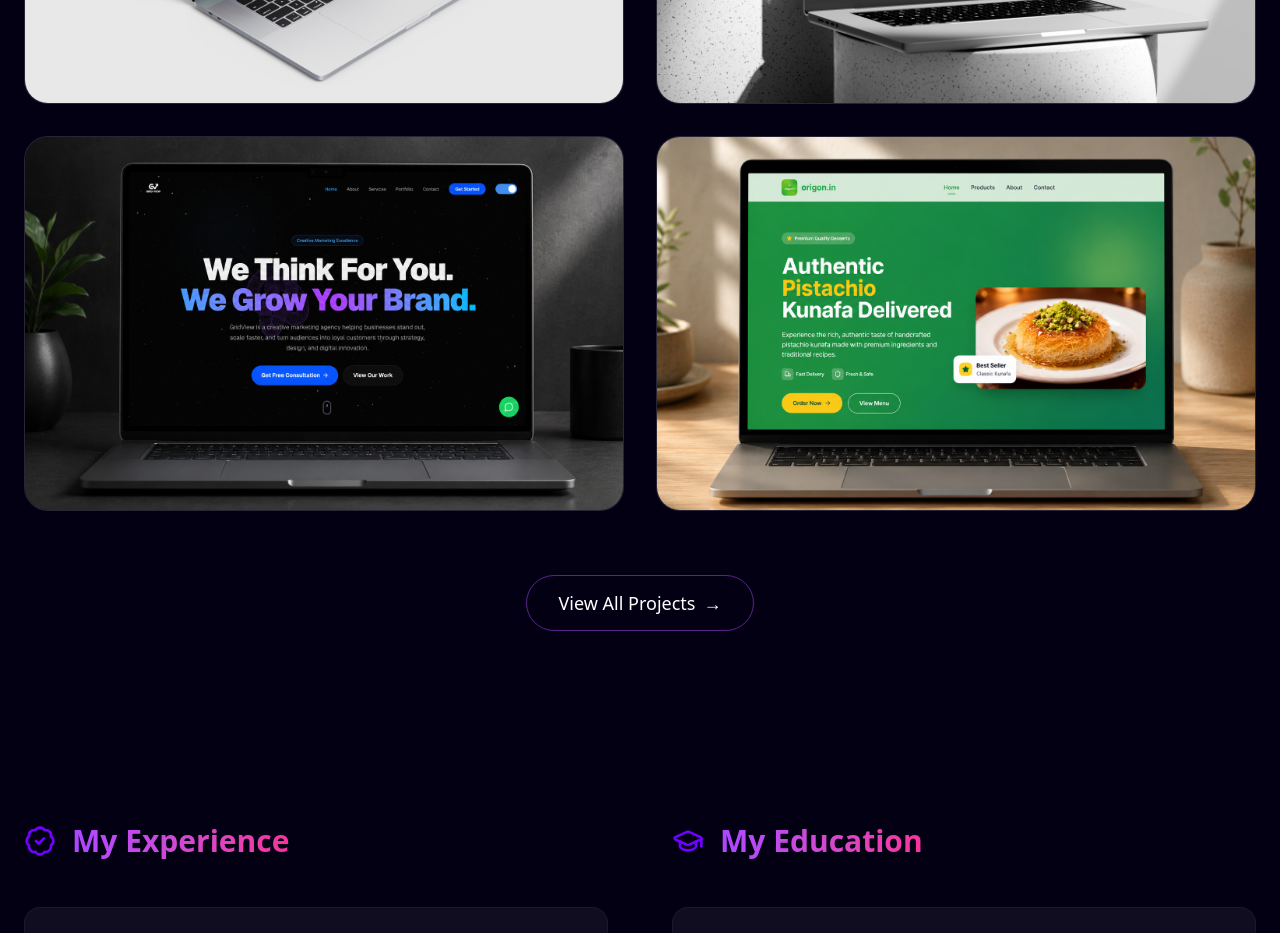
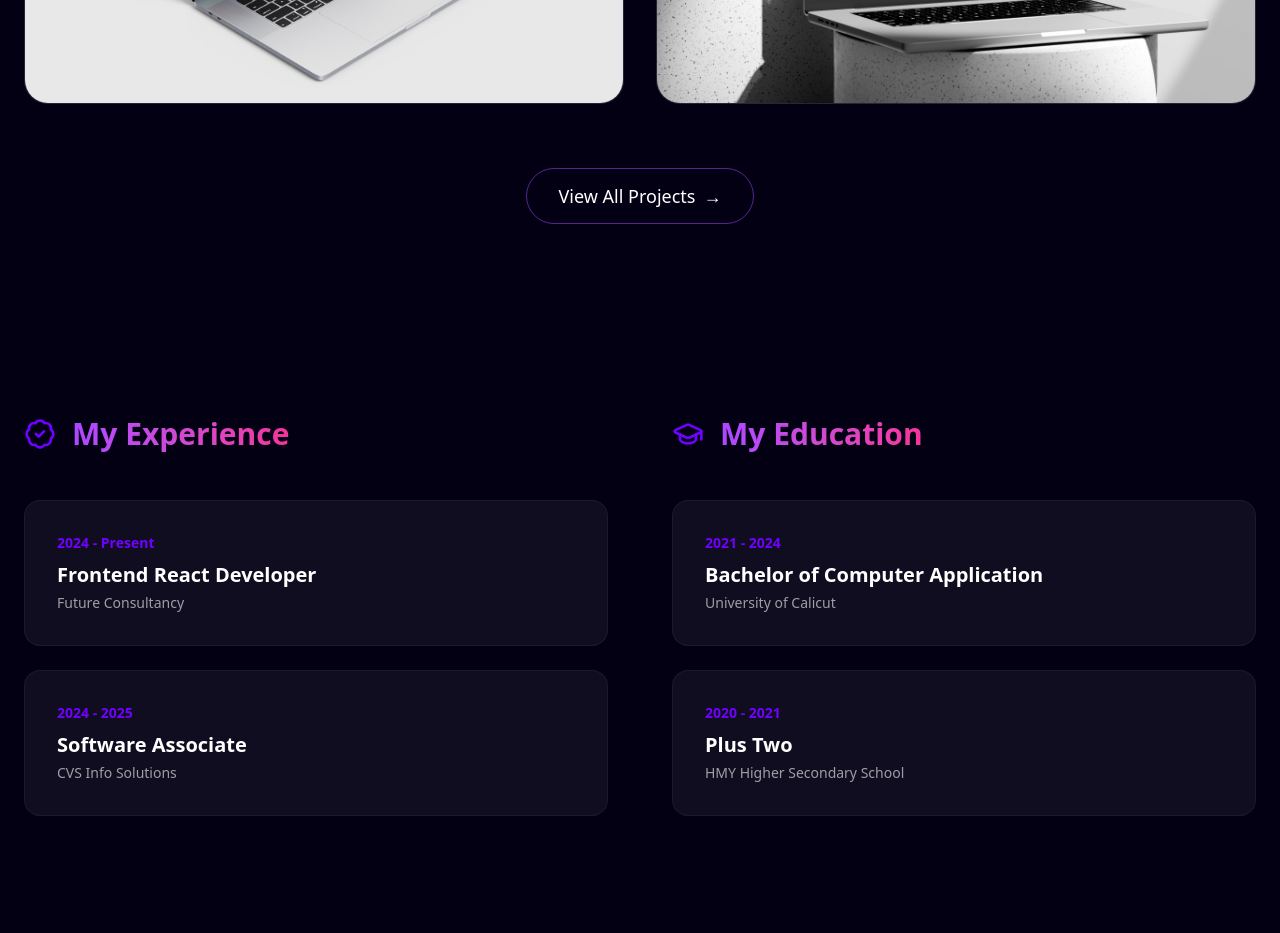
Before and after one commit to Abhijith200/abhi-blog, a Next.js app: page / in a window 1280 px wide. Shown: the part 3120-4053 px from the top of the page. Built offline with nearby package versions, Linux system fonts and the light colour scheme.

Commit message:
changed work section

```diff
--- a/src/components/Work.tsx
+++ b/src/components/Work.tsx
@@ -62,9 +62,13 @@ const projects = [
 export function Work({ showMore = false }: { showMore?: boolean }) {
     const [activeCategory, setActiveCategory] = useState("All");
 
-    const filteredProjects = activeCategory === "All"
+    let filteredProjects = activeCategory === "All"
         ? projects
         : projects.filter((p) => p.category === activeCategory);
+
+    if (showMore) {
+        filteredProjects = filteredProjects.slice(0, 4);
+    }
 
     return (
         <section id="work" className="py-24 bg-background">
```
